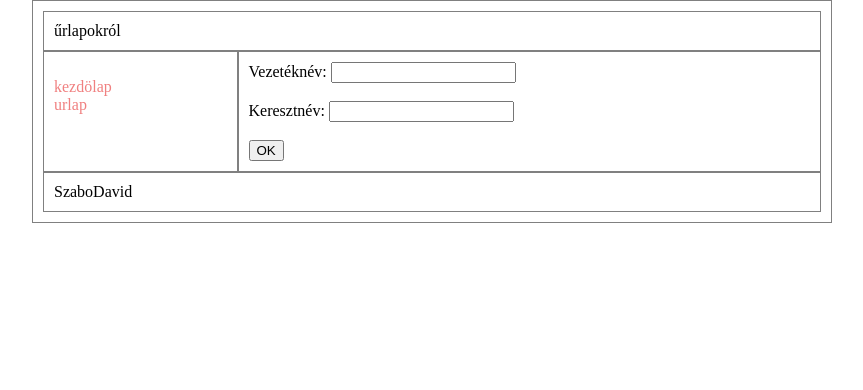
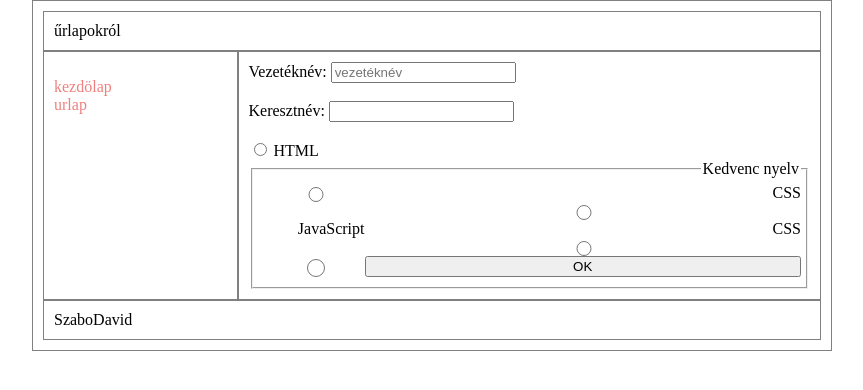
Before and after one commit to davidszabo192/urlap, a plain HTML site: page urlap.html in a window 1280 px wide. Shown: the whole page, without its empty margins (208-1071 px from the left). Drawn offline with Linux system fonts and the light colour scheme.

Commit message:
űrlapok formázása rádiógombok, placeholder,fieldset

```diff
--- a/stilus.css
+++ b/stilus.css
@@ -59,6 +59,18 @@ main {
   margin: auto;
 }
 
+/*űrlap formázása*/
+
+#nevek {
+  display: grid;
+  grid-template-columns: 100px auto;
+
+
+}
+#nevek {
+  text-align: right;
+  padding-right: 5px;
+}
 @media screen and (max-width: 600px) {
   main {
     width: 100%;
@@ -78,4 +90,13 @@ main {
     display: grid;
     grid-template-columns: 1fr 1fr;
   }
+  #nevek {
+    grid-template-columns: auto;
+
+
+  }
+  #nevek {
+    text-align: left;
+
+  }
 }
--- a/urlap.html
+++ b/urlap.html
@@ -23,13 +23,42 @@
       <article>
         <form action="/action_page.php" method="post">
           <label for="vnev">Vezetéknév: </label>
-          <input type="text" id="vnev" name="vnev" /><br /><br />
+          <input type="text" id="vnev" name="vnev" placeholder="vezetéknév" /><br /><br />
 
           <label for="knev">Keresztnév:</label>
           <input type="text" id="knev" name="knev" /><br /><br />
+          <input type="radio" id="html" name="fav_language" value="HTML" />
+          <label for="html">HTML</label><br />
+<fieldset id="nevek">
+  <legend>Kedvenc nyelv</legend>
+          <input type="radio" id="css" name="fav_language" value="CSS" />
+          <label for="css">CSS</label><br />
+          <input
+            type="radio"
+            id="férfi"
+            name="nem"
+            value="férfi"
+          />
+          <label for="javascript">JavaScript</label>
 
-          <input type="submit" value="OK" />
+          <label for="css">CSS</label><br />
+          <input
+            type="radio"
+            id="nő"
+            name="nem"
+            value="nő"
+          />
+
+          <input
+            type="radio"
+            id="nő"
+            name="nem"
+            value="nő"
+          />
+          <input type="button" value="OK" />
         </form>
+      </fieldset>
+
       </article>
       <footer>SzaboDavid</footer>
     </main>
```
